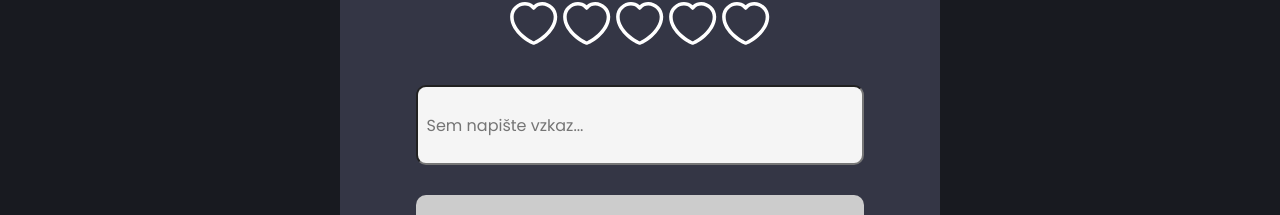
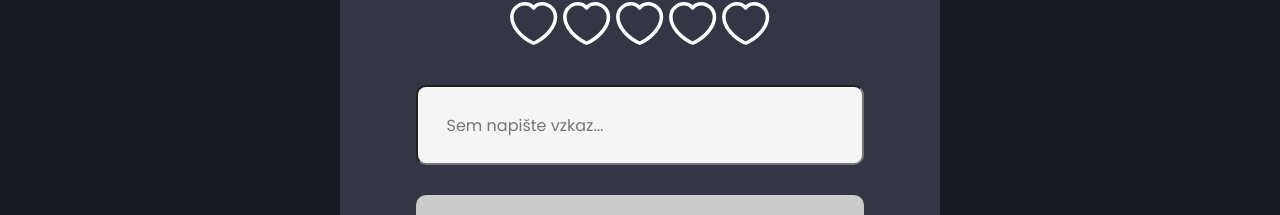
Before and after one commit to badela007/Kojoradce_projekt, a React (Vite) app: page /feedback in a window 1280 px wide. Shown: the part 163-378 px from the top of the page. Built offline with nearby package versions, Linux system fonts and the light colour scheme.

Commit message:
added padding to input field typed text

```diff
--- a/src/pages/FeedbackPage/index.jsx
+++ b/src/pages/FeedbackPage/index.jsx
@@ -44,6 +44,7 @@ export const FeedbackPage = () => {
               type="text"
               name="messageText"
               placeholder="  Sem napište vzkaz..."
+              style={{ padding: "20px" }}
               onChange={(e) => {
                 setMessage(e.target.value);
               }}
```
